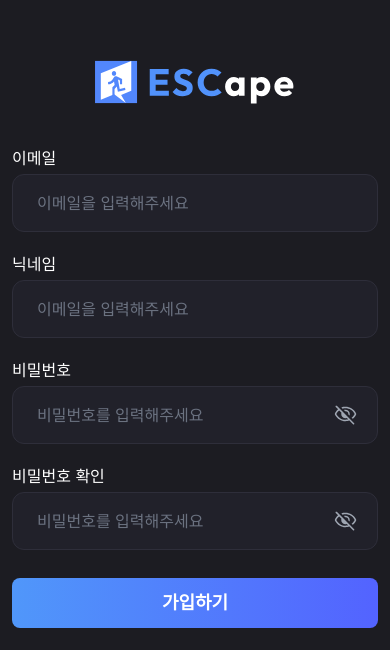
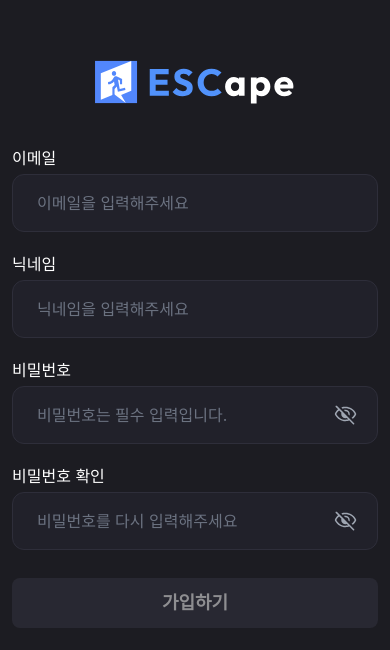
Before and after one commit to ojm51/ESCape, a Next.js app: page /signup in a window 390 px wide. Shown: the part 194-844 px from the top of the page. Built offline with nearby package versions, Linux system fonts and the light colour scheme.

Commit message:
Feat : 회원가입 유효성 검사

```diff
--- a/package.json
+++ b/package.json
@@ -18,6 +18,7 @@
     "next": "14.2.15",
     "react": "^18",
     "react-dom": "^18",
+    "react-hook-form": "^7.53.0",
     "tailwind-scrollbar-hide": "^1.1.7"
   },
   "devDependencies": {
--- a/src/components/@shared/button/PrimaryButton.tsx
+++ b/src/components/@shared/button/PrimaryButton.tsx
@@ -5,21 +5,29 @@ import { PropsWithChildren } from "react";
 interface PrimaryButtonProps {
   active: boolean;
   onClick?: () => void;
+  type: "button" | "submit" | "reset"; // 버튼 타입 정의
+  disabled?: boolean;
 }
 
 export default function PrimaryButton({
   children,
   active,
   onClick,
+  type,
+  disabled = false,
 }: PropsWithChildren<PrimaryButtonProps>) {
   //active에 boolean값을 넣어주세요
   return (
     <Button
-      //active가 true일때만 실행
-      onClick={active ? onClick : undefined}
+      type={type}
+      onClick={active && !disabled ? onClick : undefined} // active가 true이고 disabled가 false일 때만 onClick 실행
+      disabled={disabled} // 버튼 비활성화
       className={classNames(
-        "w-full h-[50px] md:h-[55px] xl-[65px] focus:ring-0",
-        active ? "bg-gradation" : "bg-unactive"
+        "w-full h-[50px] md:h-[55px] xl:h-[65px] focus:ring-0",
+        {
+          "bg-gradation": active && !disabled,
+          "bg-unactive": !active || disabled, // 비활성화 상태에 따른 스타일
+        }
       )}
     >
       <span className="h-full flex items-center font-semibold text-lg">
--- a/src/pages/signup/index.tsx
+++ b/src/pages/signup/index.tsx
@@ -5,10 +5,43 @@ import Logo from "../../../public/images/logo.svg";
 import EyesShowIcon from "../../../public/icons/icon_eyes_show.svg";
 import EyesHiddenIcon from "../../../public/icons/icon_eyes_hidden.svg";
 import PrimaryButton from "@/components/@shared/button/PrimaryButton";
+import { useForm } from "react-hook-form";
+import { Spinner } from "flowbite-react";
 
 export default function SignupPage() {
+  const {
+    register,
+    handleSubmit,
+    formState: { errors, isValid },
+    watch,
+  } = useForm({
+    mode: "onChange",
+  });
+  const [loading, setLoading] = useState(false);
+
+  const onSubmit = async (data) => {
+    setLoading(true); // 로딩 상태 true로 변경
+    console.log(data);
+
+    // 서버에 데이터 전송 등의 추가 로직 작성
+    // 여기에 데이터를 전송하고 로딩 상태를 false로 변경하는 로직을 추가하세요.
+    setTimeout(() => {
+      setLoading(false); // 로딩 상태를 false로 변경
+    }, 2000); // 예시로 2초 후에 로딩 종료
+    alert("전송버튼클릭");
+  };
+  const validatePassword = (value) => {
+    const regex = /^(?=.*[0-9])(?=.*[a-zA-Z])(?=.*[!@#$%^&*]).{8,}$/; // 숫자, 영문, 특수문자 포함 및 최소 8자
+    if (!regex.test(value)) {
+      return "비밀번호는 숫자, 영문, 특수문자를 포함해야 합니다."; // 에러 메시지
+    }
+    return true; // 유효성 통과
+  };
+
+  const passwordValue = watch("password");
   const [showPassword, setShowPassword] = useState(false);
   const [showPasswordConfirm, setShowPasswordConfirm] = useState(false);
+
   return (
     <div className="mt-[200px] max-w-[640px] text-white p-3 mx-auto">
       <div className="flex justify-center">
@@ -16,31 +49,70 @@ export default function SignupPage() {
           <Image width={200} src={Logo} alt="로고 이미지" />
         </Link>
       </div>
+      <form onSubmit={handleSubmit(onSubmit)}>
         <div className="mb-5">
           <label className="block pb-1">이메일</label>
           <input
             type="text"
-          className="bg-brand-black-medium w-full rounded-xl border-solid border-brand-black-light py-4 px-6 text-brand-gray-dark focus:outline-blue-gradation"
+            className={`bg-brand-black-medium w-full rounded-xl border-solid ${
+              errors.email ? "border-red-500" : "border-brand-black-light"
+            } py-4 px-6 text-brand-gray-dark focus:outline-blue-gradation`}
             placeholder="이메일을 입력해주세요"
+            {...register("email", {
+              required: "이메일은 필수 입력입니다.",
+              pattern: {
+                value: /^[^\s@]+@[^\s@]+\.[^\s@]+$/,
+                message: "이메일 형식으로 작성해 주세요.",
+              },
+            })}
           />
+          {errors.email && (
+            <p className="text-red-500 text-sm mt-2">{errors.email.message}</p>
+          )}
         </div>
         <div className="mb-5">
           <label className="block pb-1">닉네임</label>
           <input
             type="text"
-          className="bg-brand-black-medium w-full rounded-xl border-solid border-brand-black-light py-4 px-6 text-brand-gray-dark focus:outline-blue-gradation"
-          placeholder="이메일을 입력해주세요"
+            className={`bg-brand-black-medium w-full rounded-xl border-solid ${
+              errors.nickname ? "border-red-500" : "border-brand-black-light"
+            } py-4 px-6 text-brand-gray-dark focus:outline-blue-gradation`}
+            placeholder="닉네임을 입력해주세요"
+            {...register("nickname", {
+              required: "닉네임은 필수 입력입니다.",
+              maxLength: {
+                value: 20,
+                message: "닉네임은 최대 20자까지 입력 가능합니다.",
+              },
+            })}
           />
+          {errors.nickname && (
+            <p className="text-red-500 text-sm mt-2">
+              {errors.nickname.message}
+            </p>
+          )}
         </div>
-      <div className="mb-5 relative">
+        <div className="mb-5">
           <label className="block pb-1">비밀번호</label>
+          <div className="relative">
             <input
               type={showPassword ? "text" : "password"}
-          className="bg-brand-black-medium w-full rounded-xl border-solid border-brand-black-light py-4 px-6 text-brand-gray-dark focus:outline-blue-gradation"
-          placeholder="비밀번호를 입력해주세요"
+              className={`bg-brand-black-medium w-full rounded-xl border-solid ${
+                errors.password ? "border-red-500" : "border-brand-black-light"
+              } py-4 px-6 text-brand-gray-dark focus:outline-blue-gradation`}
+              placeholder="비밀번호는 필수 입력입니다."
+              {...register("password", {
+                required: "비밀번호는 필수 항목입니다.",
+                minLength: {
+                  value: 8,
+                  message: "비밀번호는 최소 8자 이상이어야 합니다.",
+                },
+                validate: validatePassword,
+              })}
             />
             <button
-          className="absolute right-5 top-11"
+              type="button"
+              className="absolute right-5 top-4"
               onClick={() => setShowPassword(!showPassword)}
               aria-label={showPassword ? "비밀번호 숨기기" : "비밀번호 보이기"}
             >
@@ -48,20 +120,39 @@ export default function SignupPage() {
                 width={25}
                 src={showPassword ? EyesShowIcon : EyesHiddenIcon}
                 alt={
-              showPassword ? "비밀번호 숨기기 아이콘" : "비밀번호 보이기 아이콘"
+                  showPassword
+                    ? "비밀번호 숨기기 아이콘"
+                    : "비밀번호 보이기 아이콘"
                 }
               />
             </button>
           </div>
-      <div className="mb-5 relative">
+          {errors.password && (
+            <p className="text-red-500 text-sm mt-2">
+              {errors.password.message}
+            </p>
+          )}
+        </div>
+        <div className="mb-5">
           <label className="block pb-1">비밀번호 확인</label>
+          <div className="relative">
             <input
               type={showPasswordConfirm ? "text" : "password"}
-          className="bg-brand-black-medium w-full rounded-xl border-solid border-brand-black-light py-4 px-6 text-brand-gray-dark focus:outline-blue-gradation"
-          placeholder="비밀번호를 입력해주세요"
+              className={`bg-brand-black-medium w-full rounded-xl border-solid ${
+                errors.passwordConfirm
+                  ? "border-red-500"
+                  : "border-brand-black-light"
+              } py-4 px-6 text-brand-gray-dark focus:outline-blue-gradation`}
+              placeholder="비밀번호를 다시 입력해주세요"
+              {...register("passwordConfirm", {
+                required: "비밀번호 확인을 입력해주세요.",
+                validate: (value) =>
+                  value === passwordValue || "비밀번호가 일치하지 않습니다.",
+              })}
             />
             <button
-          className="absolute right-5 top-11"
+              type="button"
+              className="absolute right-5 top-4"
               onClick={() => setShowPasswordConfirm(!showPasswordConfirm)}
               aria-label={
                 showPasswordConfirm ? "비밀번호 숨기기" : "비밀번호 보이기"
@@ -78,11 +169,27 @@ export default function SignupPage() {
               />
             </button>
           </div>
+          {errors.passwordConfirm && (
+            <p className="text-red-500 text-sm mt-2">
+              {errors.passwordConfirm.message}
+            </p>
+          )}
+        </div>
         <div className="pt-2">
-        <PrimaryButton onClick={() => {}} active={true}>
-          가입하기
+          <PrimaryButton
+            type="submit"
+            onClick={() => {}}
+            active={true}
+            disabled={!isValid}
+          >
+            {loading ? (
+              <Spinner aria-label="로딩 중..." size="md" />
+            ) : (
+              "가입하기"
+            )}
           </PrimaryButton>
         </div>
+      </form>
 
       <div className="text-center mt-10">
         <p>
```
Also changed, not shown: 1 other file (tests, documents, lock files or other folders). Lines whose indentation alone changed are shown as unchanged.
